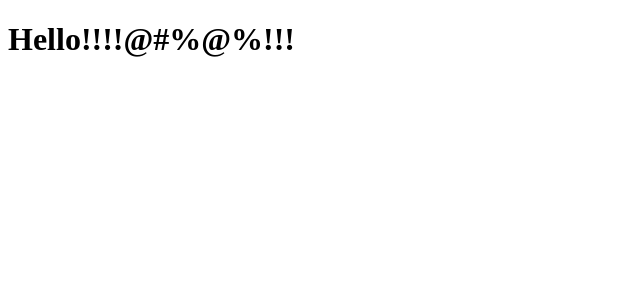
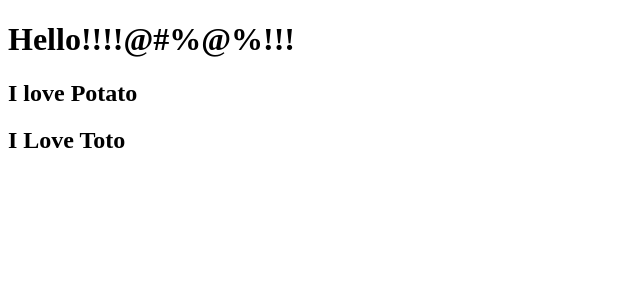
Before and after one commit to DragooCho/movie_app_2020, a React (Create React App) app: page / in a window 1280 px wide. Shown: the top 300 px of the page, without its empty margins (0-640 px from the left). Built offline with nearby package versions, Linux system fonts and the light colour scheme.

Commit message:
#2 0 end

```diff
--- a/src/App.js
+++ b/src/App.js
@@ -1,9 +1,13 @@
 import React from "react";
+import Potato from "./Potato";
+import Toto from "./Toto";
 
 function App() {
   return (
     <div>
       <h1>Hello!!!!@#%@%!!!</h1>
+      <Potato />
+      <Toto />
     </div>
   );
 }
--- /dev/null
+++ b/src/Potato.js
@@ -0,0 +1,7 @@
+import React from "react";
+
+function Potato() {
+  return <h2>I love Potato</h2>;
+}
+
+export default Potato;
--- /dev/null
+++ b/src/Toto.js
@@ -0,0 +1,7 @@
+import React from "react";
+
+function Toto() {
+  return <h2>I Love Toto</h2>;
+}
+
+export default Toto;
```
